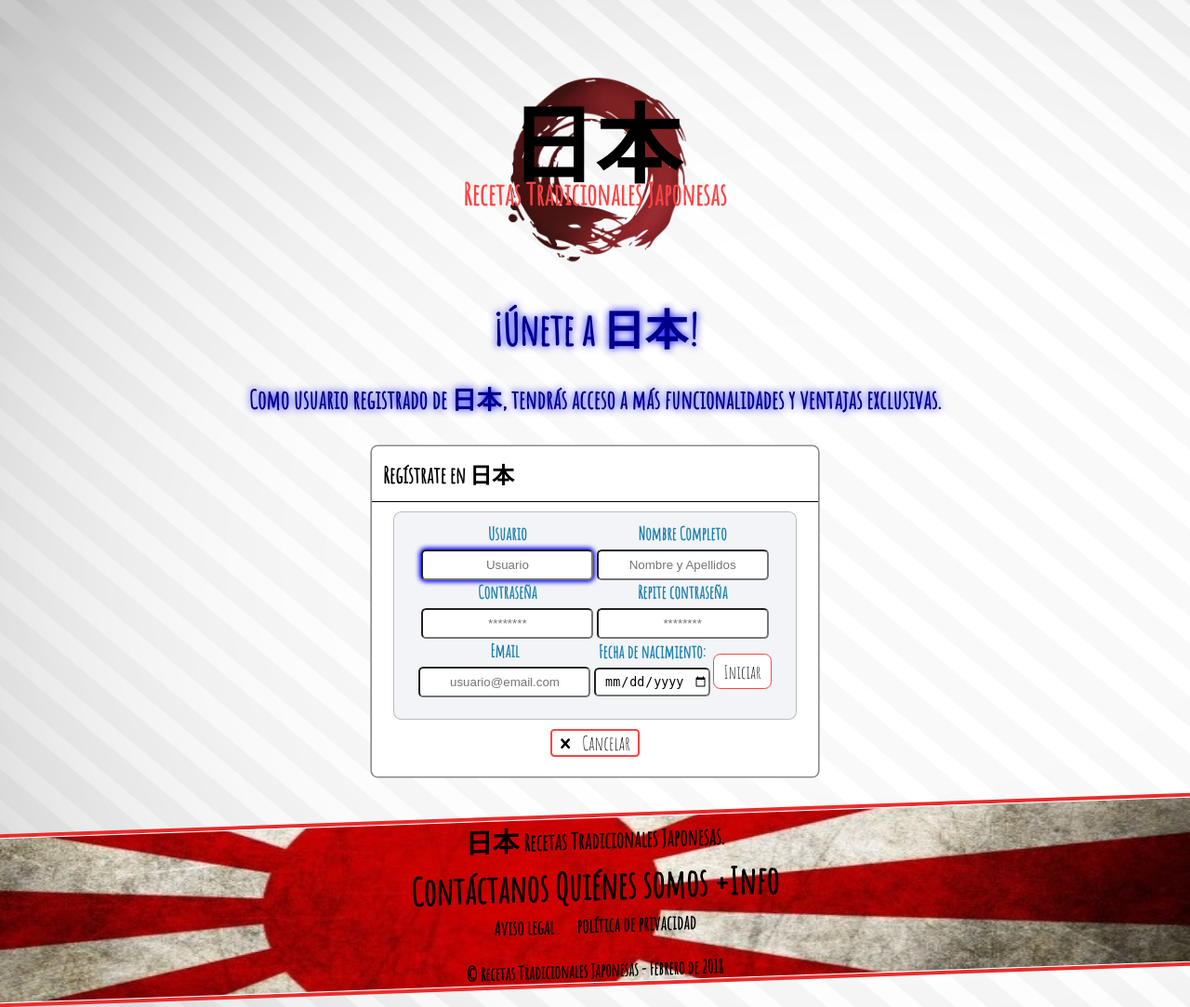
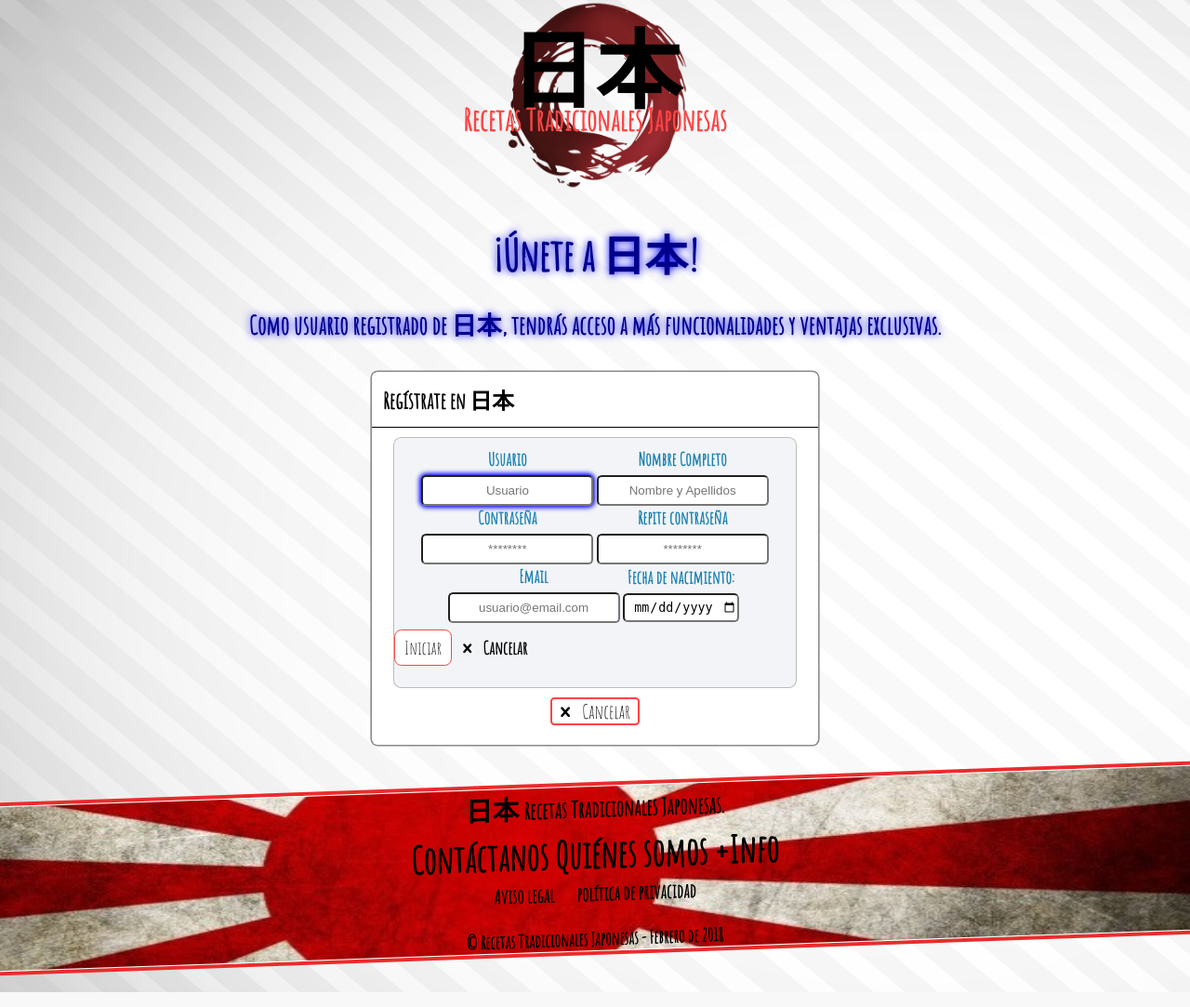
Before and after one commit to mta19/Practica1-PCW, a PHP site: page /registro.html in a window 1280 px wide. Shown: the top 1083 px of the page at 93% size. Run offline with PHP 8.4, Linux system fonts and the light colour scheme; some web fonts are replaced.

Commit message:
Registro

```diff
--- a/estilo.css
+++ b/estilo.css
@@ -13,7 +13,7 @@ body{
 
 
 	body>header#top{
-	 	margin: 5em auto 0;
+	 	margin: 0em auto 0;
 	 	display: block;
 	 	color:red;
 	}
--- a/registro.html
+++ b/registro.html
@@ -45,8 +45,10 @@
 		        <li><label  class="rutas"> Fecha de nacimiento:</label>  <br>
 		        <input type="date" name="birthdate" placeholder="dd/mm/yyyy" required></li>
 
-				<li><input type="submit" id="enviar" value="Iniciar"></li>
+				<li></li>
 		    </ul>
+		    <input type="submit" id="enviar" value="Iniciar">
+		    <a href="index.html"><i class="icon-cancel"></i>  Cancelar</a>
 		</form>
 	        <ul class="boton2">
 				<li><a href="index.html"><i class="icon-cancel"></i>  Cancelar</a></li>
```
